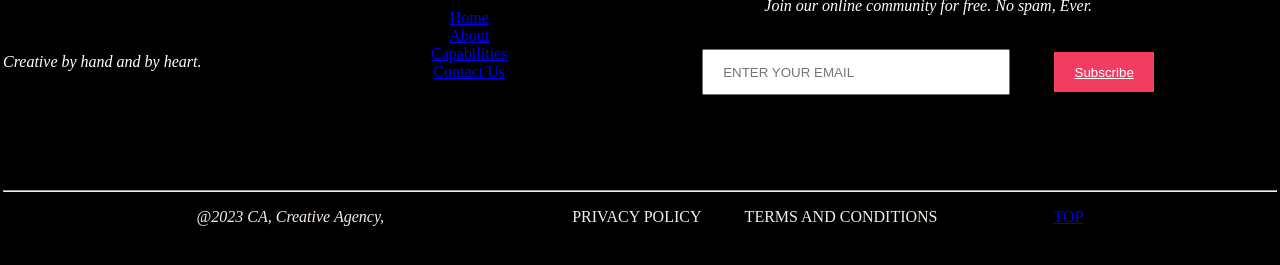
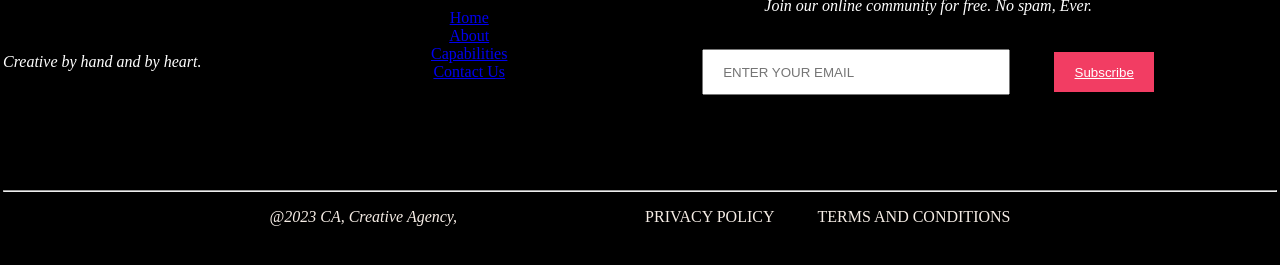
Before and after one commit to Sandhya312/Fynd-Academy, a plain HTML site: page Projects/HTML-Projects/project-1/index.html in a window 1280 px wide. Shown: the part 3939-4204 px from the top of the page. Drawn offline with Linux system fonts and the light colour scheme.

Commit message:
update index.html

```diff
--- a/Projects/HTML-Projects/project-1/index.html
+++ b/Projects/HTML-Projects/project-1/index.html
@@ -501,9 +501,6 @@
                             </svg> &emsp;Unique Strategy</li>
                     </ul>
 
-                    <!-- <svg xmlns="http://www.w3.org/2000/svg" xmlns:xlink="http://www.w3.org/1999/xlink" version="1.1" xml:space="preserve" class="u-svg-content" viewBox="0 0 405.272 405.272" x="0px" y="0px" id="svg-7064" style="height: 20px; width:20px"><g>
-                            <path d="M393.401,124.425L179.603,338.208c-15.832,15.835-41.514,15.835-57.361,0L11.878,227.836   c-15.838-15.835-15.838-41.52,0-57.358c15.841-15.841,41.521-15.841,57.355-0.006l81.698,81.699L336.037,67.064   c15.841-15.841,41.523-15.829,57.358,0C409.23,82.902,409.23,108.578,393.401,124.425z"></path>
-                        </g></svg> -->
                 </td>
             </tr>
             <tr>
@@ -822,8 +819,7 @@
                     <hr>
                     <p style="color:#F6EDE6;">
                         <i>@2023 CA, Creative Agency,</i> &emsp; &emsp;&emsp; &emsp;&emsp; &emsp;&emsp; &emsp;&emsp;
-                        &emsp; PRIVACY POLICY &emsp; &emsp; TERMS AND CONDITIONS &emsp; &emsp;&emsp; &emsp; &emsp;
-                        &emsp;<a href="#">TOP</a>
+                        &emsp; PRIVACY POLICY &emsp; &emsp; TERMS AND CONDITIONS
                     </p>
 
                 </td>
```
